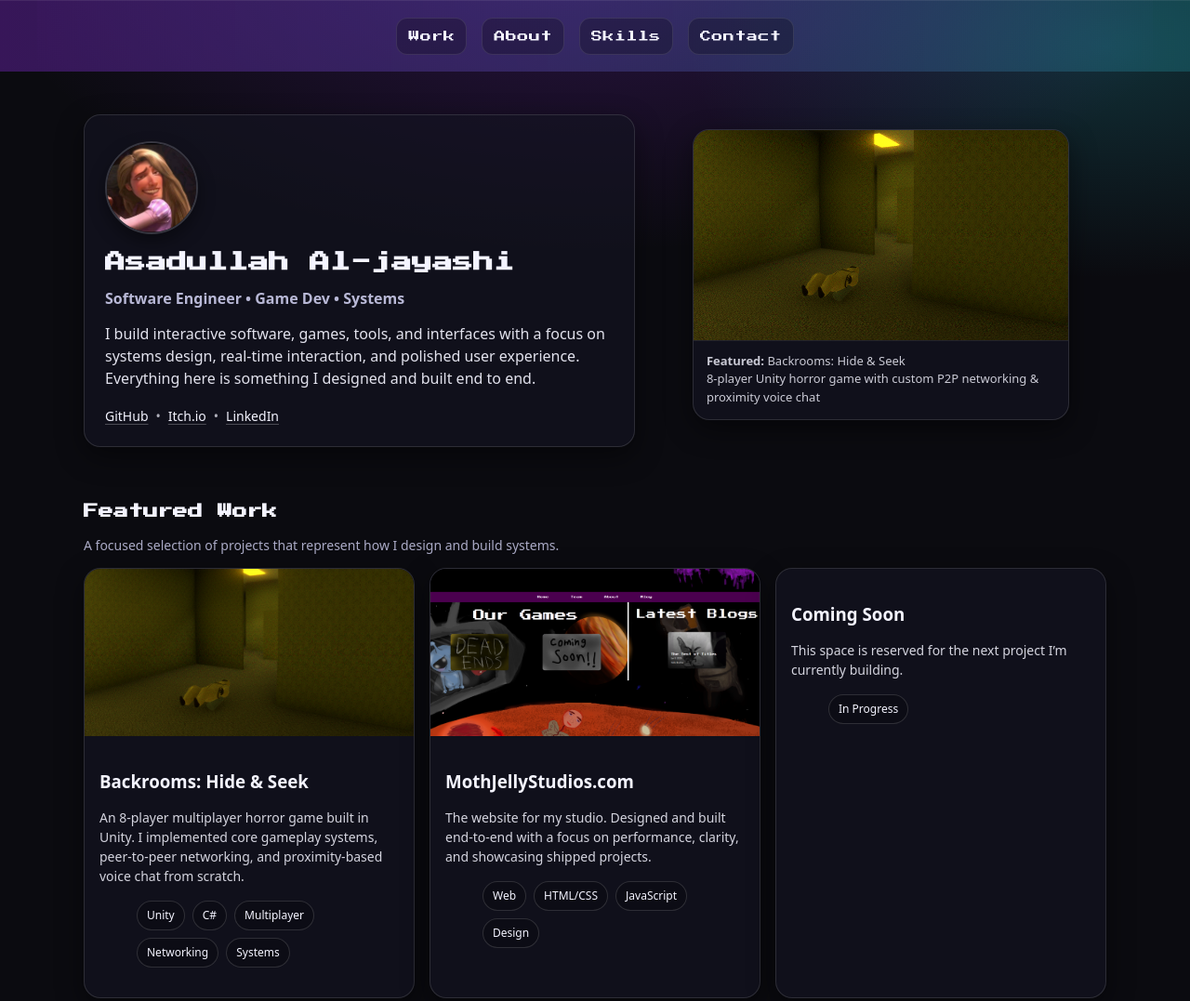
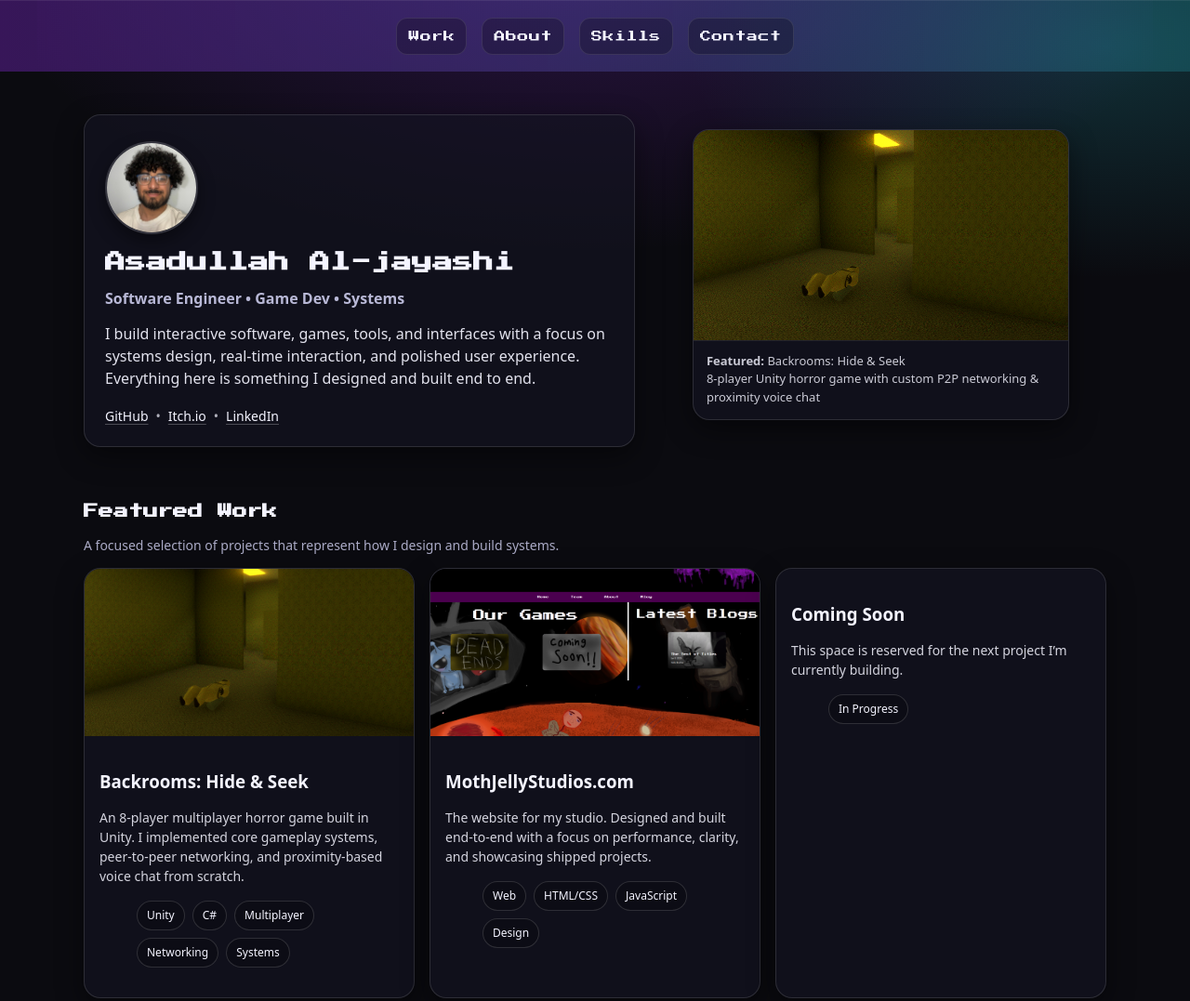
Before and after one commit to Perchanxe/Portfolio, a website built with Vite: page index.html in a window 1280 px wide. Shown: the top 1077 px of the page at 93% size. Built offline with nearby package versions, Linux system fonts and the light colour scheme.

Commit message:
Real pfp

```diff
--- a/index.html
+++ b/index.html
@@ -36,7 +36,7 @@
                     <h1 class="title name-row">
                         <img
                             class="avatar"
-                            src="media/images/Pfp/Pfp.jpg"
+                            src="media/images/Pfp/RealPicture.jpg"
                             alt="Portrait of Asadullah Al-jayashi"
                         />
                         Asadullah Al-jayashi
```
Also changed, not shown: public/media/images/Pfp/RealPicture.jpg (added).
